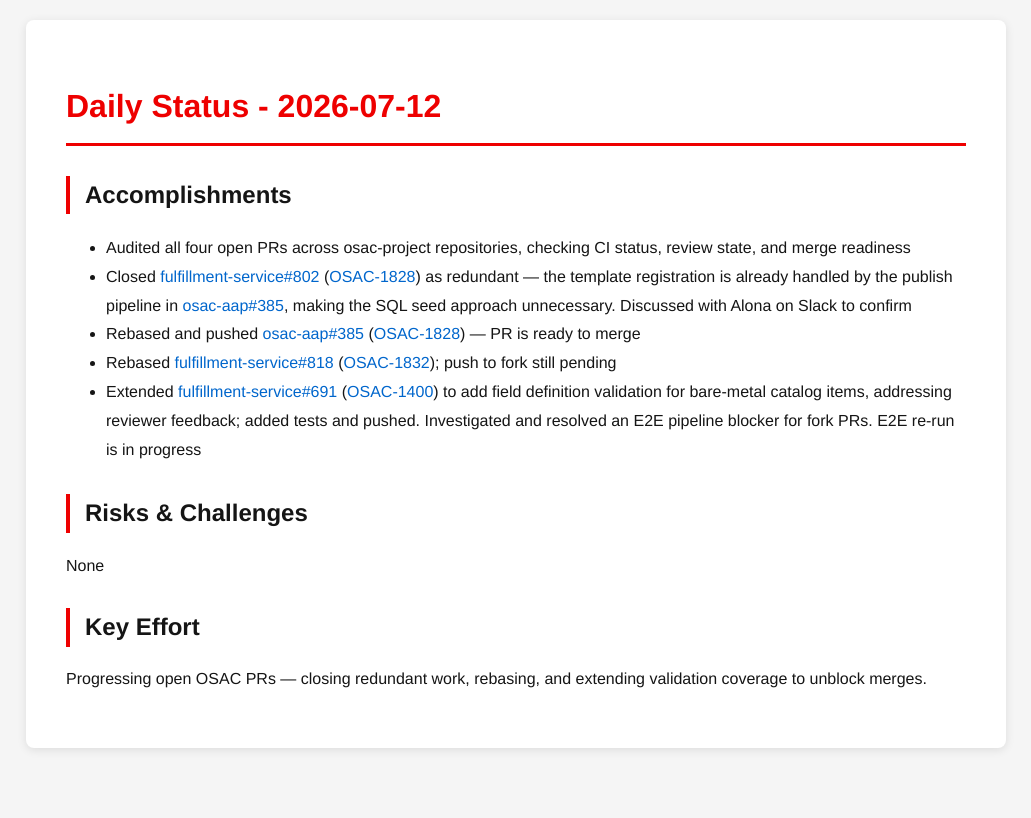
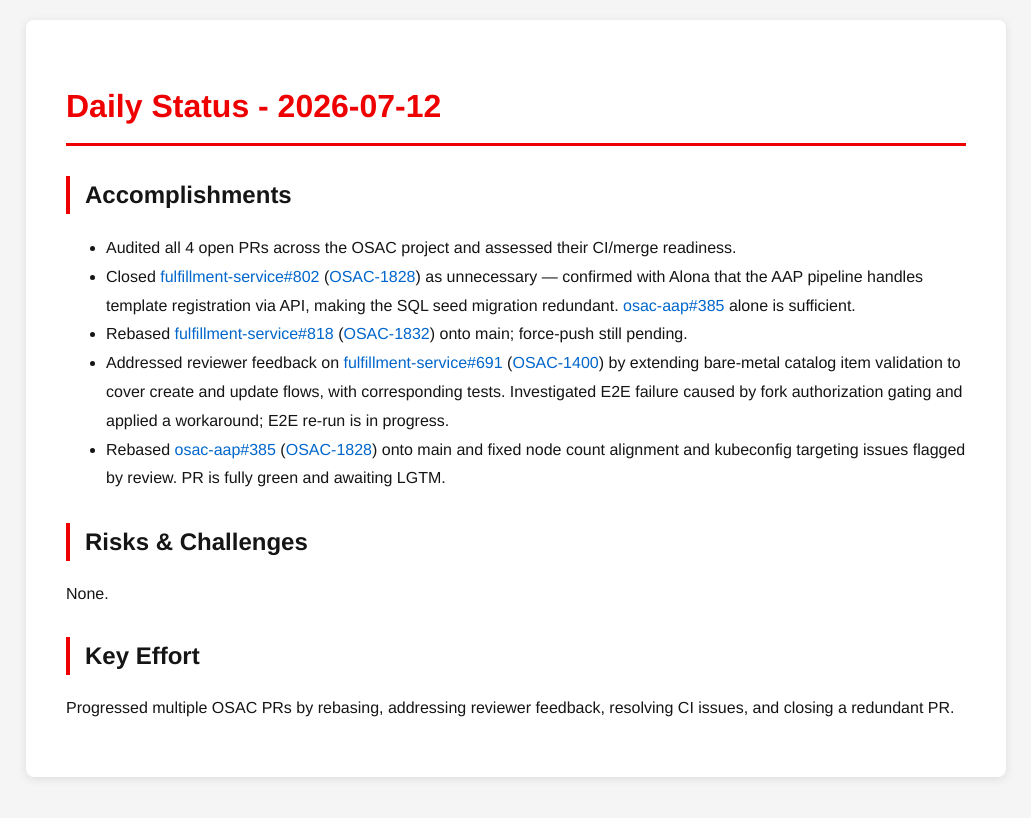
Before and after one commit to tzvatot/daily-status, a Jekyll site: the page built from 2026-07-12.md, in a window 1280 px wide. Shown: the top 818 px of the page, without its empty margins (124-1155 px from the left). Built offline with Jekyll 4.4.1, drawn with Linux system fonts in a browser that asks for light colours.

Commit message:
Daily status update - 2026-07-12

```diff
--- a/2026-07-12.md
+++ b/2026-07-12.md
@@ -7,14 +7,14 @@ date: 2026-07-12
 # Daily Status - 2026-07-12
 
 ## Accomplishments
-- Audited all four open PRs across osac-project repositories, checking CI status, review state, and merge readiness
-- Closed [fulfillment-service#802](https://github.com/osac-project/fulfillment-service/pull/802) ([OSAC-1828](https://redhat.atlassian.net/browse/OSAC-1828)) as redundant — the template registration is already handled by the publish pipeline in [osac-aap#385](https://github.com/osac-project/osac-aap/pull/385), making the SQL seed approach unnecessary. Discussed with Alona on Slack to confirm
-- Rebased and pushed [osac-aap#385](https://github.com/osac-project/osac-aap/pull/385) ([OSAC-1828](https://redhat.atlassian.net/browse/OSAC-1828)) — PR is ready to merge
-- Rebased [fulfillment-service#818](https://github.com/osac-project/fulfillment-service/pull/818) ([OSAC-1832](https://redhat.atlassian.net/browse/OSAC-1832)); push to fork still pending
-- Extended [fulfillment-service#691](https://github.com/osac-project/fulfillment-service/pull/691) ([OSAC-1400](https://redhat.atlassian.net/browse/OSAC-1400)) to add field definition validation for bare-metal catalog items, addressing reviewer feedback; added tests and pushed. Investigated and resolved an E2E pipeline blocker for fork PRs. E2E re-run is in progress
+- Audited all 4 open PRs across the OSAC project and assessed their CI/merge readiness.
+- Closed [fulfillment-service#802](https://github.com/osac-project/fulfillment-service/pull/802) ([OSAC-1828](https://redhat.atlassian.net/browse/OSAC-1828)) as unnecessary — confirmed with Alona that the AAP pipeline handles template registration via API, making the SQL seed migration redundant. [osac-aap#385](https://github.com/osac-project/osac-aap/pull/385) alone is sufficient.
+- Rebased [fulfillment-service#818](https://github.com/osac-project/fulfillment-service/pull/818) ([OSAC-1832](https://redhat.atlassian.net/browse/OSAC-1832)) onto main; force-push still pending.
+- Addressed reviewer feedback on [fulfillment-service#691](https://github.com/osac-project/fulfillment-service/pull/691) ([OSAC-1400](https://redhat.atlassian.net/browse/OSAC-1400)) by extending bare-metal catalog item validation to cover create and update flows, with corresponding tests. Investigated E2E failure caused by fork authorization gating and applied a workaround; E2E re-run is in progress.
+- Rebased [osac-aap#385](https://github.com/osac-project/osac-aap/pull/385) ([OSAC-1828](https://redhat.atlassian.net/browse/OSAC-1828)) onto main and fixed node count alignment and kubeconfig targeting issues flagged by review. PR is fully green and awaiting LGTM.
 
 ## Risks & Challenges
-None
+None.
 
 ## Key Effort
-Progressing open OSAC PRs — closing redundant work, rebasing, and extending validation coverage to unblock merges.
+Progressed multiple OSAC PRs by rebasing, addressing reviewer feedback, resolving CI issues, and closing a redundant PR.
```
